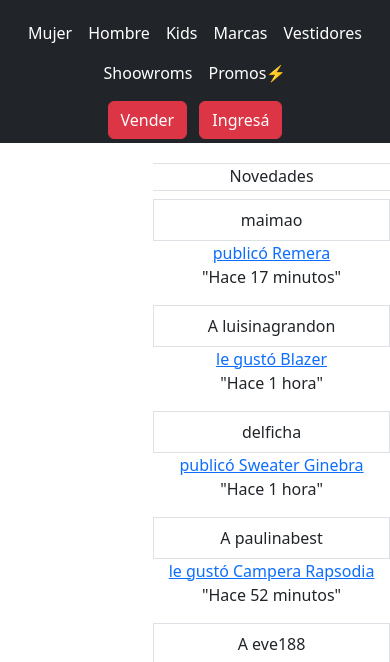
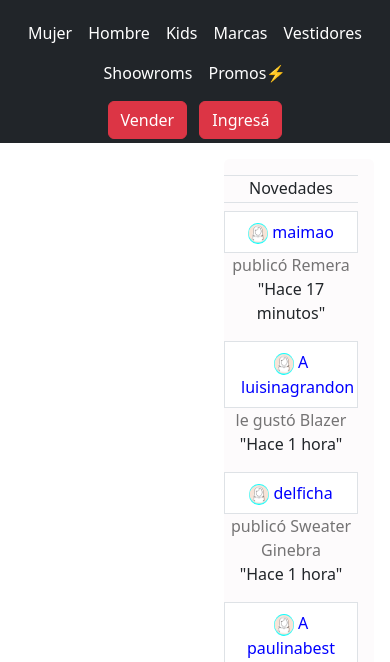
Before and after one commit to Licia1911/renovaMH, a plain HTML site: page index.html in a window 390 px wide. Shown: the part 145-807 px from the top of the page. Drawn offline with nearby package versions, Linux system fonts and the light colour scheme.

Commit message:
list-group-v2

```diff
--- a/index.html
+++ b/index.html
@@ -11,7 +11,6 @@
     <link href="https://cdn.jsdelivr.net/npm/bootstrap@5.3.0-alpha1/dist/css/bootstrap.min.css" rel="stylesheet"
         integrity="sha384-GLhlTQ8iRABdZLl6O3oVMWSktQOp6b7In1Zl3/Jr59b6EGGoI1aFkw7cmDA6j6gD" crossorigin="anonymous">
 </head>
-
 <body>
     <div>
         <header class="p-1 text-bg-dark">
@@ -36,21 +35,21 @@
                         <li><a href="#" class="nav-link px-2 text-white">Shoowroms</a></li>
                         <li><a href="#" class="nav-link px-2 text-white">Promos⚡</a></li>
                     </ul>
-
-
-
                     <div class="text-end align-items-end">
                         <button type="button" class="btn btn-danger me-2">Vender</button>
                         <button type="button" class="btn btn-danger">Ingresá</button>
                     </div>
                 </div>
             </div>
+        </header>
     </div>
-    </header>
     <div id="list-example" class="list-group">
         <div>
             <h6>Novedades</h6>
-            <a class="list-group-item list-group-item-action" href="#list-item-1">maimao</a>
+            <a class="list-group-item list-group-item-action" href="#list-item-1">
+                <img src="./assets/user.png" alt="user">
+                maimao
+            </a>
             <p>
                 <a href="">publicó Remera</a>
                 <br>
@@ -58,7 +57,10 @@
             </p>
         </div>
         <div>
-            <a class="list-group-item list-group-item-action" href="#list-item-3">A luisinagrandon</a>
+            <a class="list-group-item list-group-item-action" href="#list-item-3">
+                <img src="./assets/user.png" alt="user">
+                A luisinagrandon
+            </a>
             <p>
                 <a href="">le gustó Blazer</a>
                 <br>
@@ -66,7 +68,10 @@
             </p>
         </div>
         <div>
-            <a class="list-group-item list-group-item-action" href="#list-item-3">delficha</a>
+            <a class="list-group-item list-group-item-action" href="#list-item-3">
+                <img src="./assets/user.png" alt="user">
+                delficha
+            </a>
             <p>
                 <a href="">publicó Sweater Ginebra </a>
                 <br>
@@ -74,7 +79,10 @@
             </p>
         </div>
         <div>
-            <a class="list-group-item list-group-item-action" href="#list-item-4">A paulinabest</a>
+            <a class="list-group-item list-group-item-action" href="#list-item-4">
+                <img src="./assets/user.png" alt="user">
+                A paulinabest
+            </a>
             <p>
                 <a href="">le gustó Campera Rapsodia</a>
                 <br>
@@ -82,7 +90,10 @@
             </p>
         </div>
         <div>
-            <a class="list-group-item list-group-item-action" href="#list-item-5">A eve188</a>
+            <a class="list-group-item list-group-item-action" href="#list-item-5">
+                <img src="./assets/user.png" alt="user">
+                A eve188
+            </a>
             <p>
                 <a href="">le gustó Remera Nike</a>
                 <br>
@@ -90,7 +101,10 @@
             </p>
         </div>
         <div>
-            <a class="list-group-item list-group-item-action" href="#list-item-6">A CeciPascual</a>
+            <a class="list-group-item list-group-item-action" href="#list-item-6">
+                <img src="./assets/user.png" alt="user">
+                A CeciPascual
+            </a>
             <p>
                 <a href="">le gustó Zapatillas New Balance</a>
                 <br>
@@ -98,7 +112,10 @@
             </p>
         </div>
         <div>
-            <a class="list-group-item list-group-item-action" href="#list-item-7">A flor.maganini</a>
+            <a class="list-group-item list-group-item-action" href="#list-item-7">
+                <img src="./assets/user.png" alt="user">
+                A flor.maganini
+            </a>
             <p>
                 <a href="">le gustó Saco</a>
                 <br>
@@ -106,7 +123,10 @@
             </p>
         </div>
         <div>
-            <a class="list-group-item list-group-item-action" href="#list-item-8">A polaca09</a>
+            <a class="list-group-item list-group-item-action" href="#list-item-8">
+                <img src="./assets/user.png" alt="user">
+                A polaca09
+            </a>
             <p>
                 <a href="">le gustó Top</a>
                 <br>
--- a/style.css
+++ b/style.css
@@ -12,17 +12,23 @@
 .logo {
     max-width: 100px;
 }
-/*----------list-group----------*/
-.list-group{
+
+/*----------list-group----------------------------------------------------------------------------------*/
+.list-group {
     display: flex;
-    position: sticky;
-    float: right;
+    /*position: sticky;*/
+    display: flex;
+    flex-direction: column;
+    margin-right: 100px;
+    /*float: right;*/
+
 }
 
-.list-group{
+.list-group {
     text-align: center;
 }
-h6{
+
+h6 {
     border-top: solid 1px #dee2e6;
     border-bottom: solid 1px #dee2e6;
     font-weight: 500;
@@ -30,8 +36,98 @@ h6{
     padding: 3px;
 }
 
-.list-group{
-    margin-top: 20px;
+.list-group {
+    top: calc(80px + 16px);
+    width: 300px;
+    height: calc(100vh - 16px - 80px);
+    margin: 16px;
+    display: flex;
+    padding: 16px;
+    position: sticky;
+    flex-flow: column;
+    background: #fdfbfc;
+    overflow-y: auto;
+    border-radius: 25px;
+    float: right;
+}
 
+p>a {
+    color: rgba(0, 0, 0, 0.54);
+    text-decoration: none;
 }
-/*----------*/
+
+a.list-group-item {
+    color: blue;
+}
+
+.list-group a>img{
+    background-color: aqua;
+    width: 40px;
+    border-radius: 50%;
+}
+/*-------------------MEDIA QUERIES------------------------------------------------------------------------*/
+@media only screen and (max-width:600px) {
+
+    .list-group {
+        top: calc(80px + 16px);
+        width: 100px;
+        height: calc(100vh - 16px - 80px);
+        margin: 16px;
+        display: flex;
+        padding: 16px;
+        position: sticky;
+        flex-flow: column;
+        background: #fdfbfc;
+        overflow-y: auto;
+        border-radius: 25px;
+        float: right;
+        object-fit: contain;
+    }
+    .list-group a>img{
+        background-color: aqua;
+        width: 15px;
+        border-radius: 50%;
+    }
+}
+
+@media only screen and (max-width:700px) {
+
+    .list-group {
+        top: calc(80px + 16px);
+        width: 150px;
+        height: calc(100vh - 16px - 80px);
+        margin: 16px;
+        display: flex;
+        padding: 16px;
+        position: sticky;
+        flex-flow: column;
+        background: #fdfbfc;
+        overflow-y: auto;
+        border-radius: 25px;
+        float: right;
+    }
+    .list-group a>img{
+        background-color: aqua;
+        width: 20px;
+        border-radius: 50%;
+    }
+}
+
+@media only screen and (min-width:1200px) {
+
+    .list-group {
+        top: calc(80px + 16px);
+        width: 300px;
+        height: calc(100vh - 16px - 80px);
+        margin: 16px;
+        display: flex;
+        padding: 16px;
+        position: sticky;
+        flex-flow: column;
+        background: #fdfbfc;
+        overflow-y: auto;
+        border-radius: 25px;
+        float: right;
+    }
+}
+/*------------------------------------------list-group----------------------------------------------*/
```
Also changed, not shown: assets/user.png (added).
